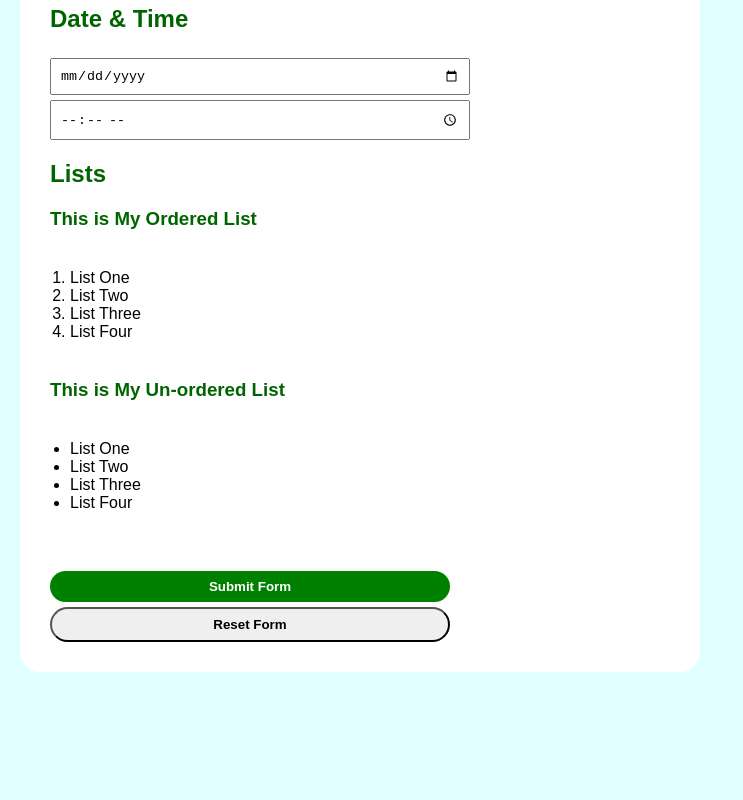
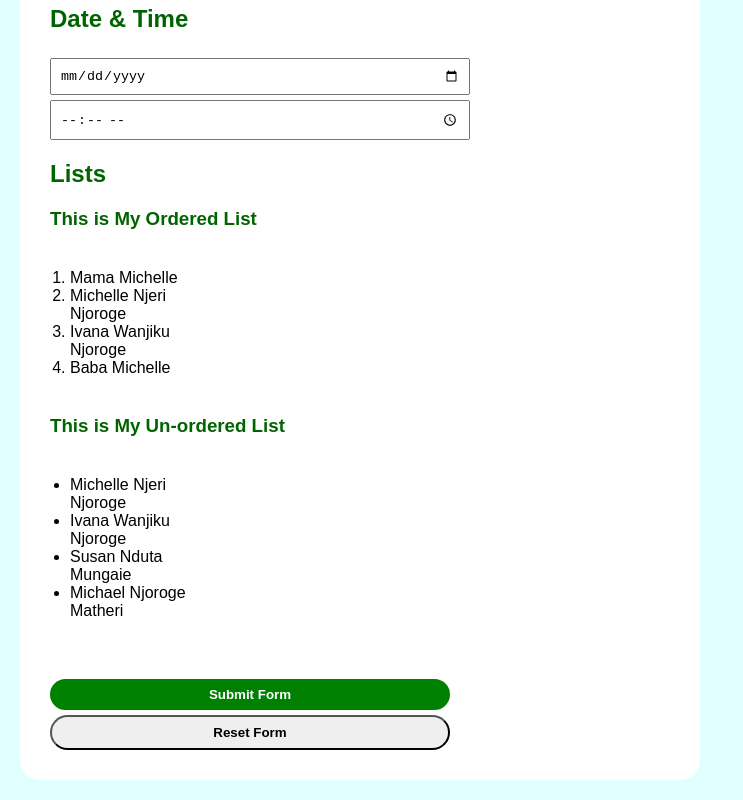
Before and after one commit to MichaelNjoroge/Hello, a plain HTML site: page index.html in a window 1280 px wide. Shown: the part 1065-1865 px from the top of the page, without its empty margins (0-743 px from the left). Before the commit the page ends 1757 px from the top, so only its background shows below. Drawn offline with Linux system fonts and the light colour scheme.

Commit message:
Update index.html
Modified the Lists Module to include Real Names...

```diff
--- a/index.html
+++ b/index.html
@@ -371,18 +371,18 @@
 
   <h3>This is My Ordered List</h3>
   <ol>
-    <li>List One</li>
-    <li>List Two</li>
-    <li>List Three</li>
-    <li>List Four</li>
+    <li>Mama Michelle</li>
+    <li>Michelle Njeri Njoroge</li>
+    <li>Ivana Wanjiku Njoroge</li>
+    <li>Baba Michelle</li>
   </ol>
 
   <h3>This is My Un-ordered List</h3>
   <ul>
-    <li>List One</li>
-    <li>List Two</li>
-    <li>List Three</li>
-    <li>List Four</li>
+    <li>Michelle Njeri Njoroge</li>
+    <li>Ivana Wanjiku Njoroge</li>
+    <li>Susan Nduta Mungaie</li>
+    <li>Michael Njoroge Matheri</li>
   </ul>
 
   <br>
```
